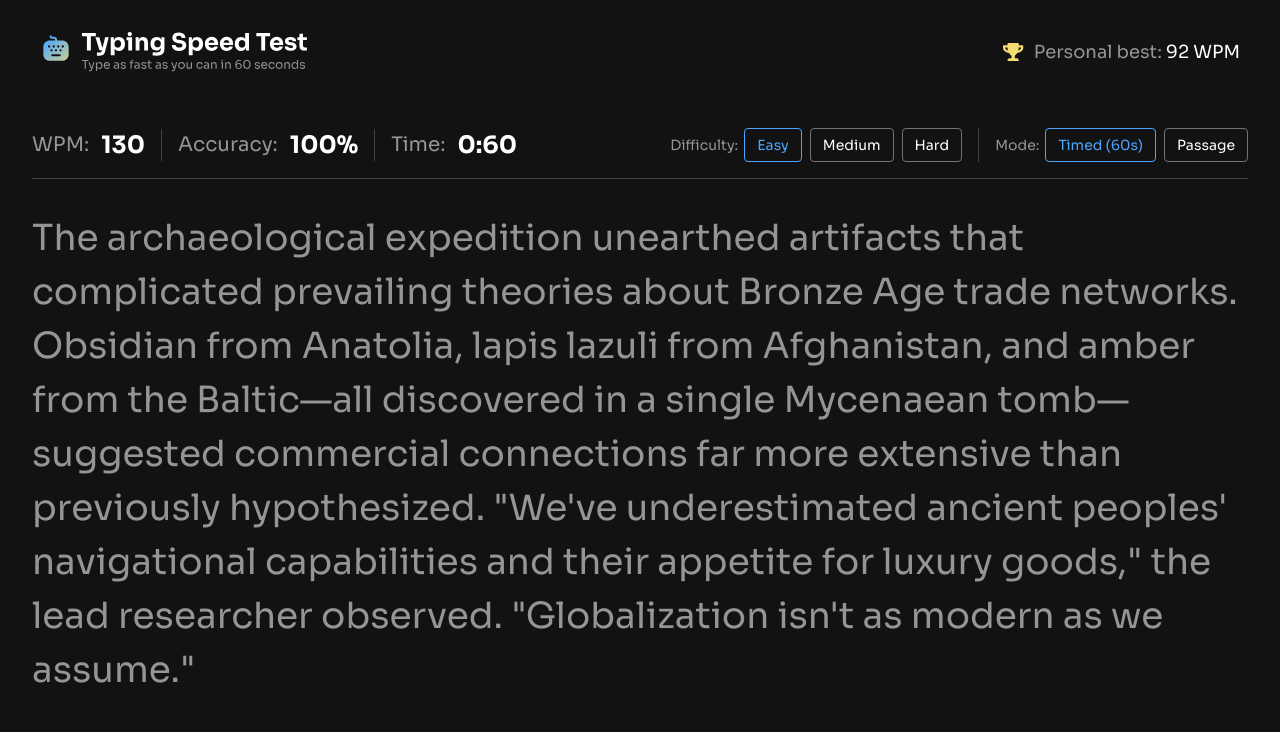
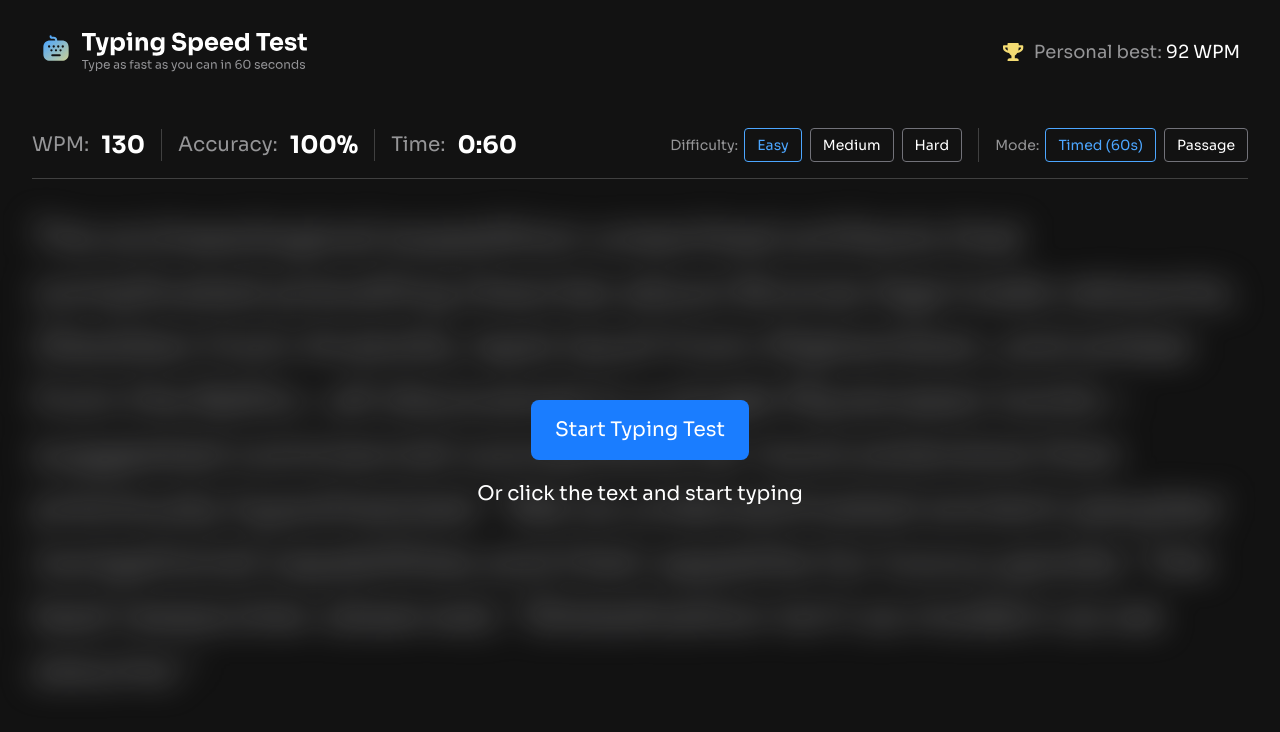
Before and after one commit to ruxy1212/typing-speed-test, a Next.js app: page / in a window 1280 px wide. Shown: the top 732 px of the page. Built offline with nearby package versions, Linux system fonts and the light colour scheme.

Commit message:
Created blurred background

```diff
--- a/src/components/_fragments/text-container.tsx
+++ b/src/components/_fragments/text-container.tsx
@@ -1,3 +1,15 @@
-export default function TextContainer({ children }: { children: React.ReactNode }) {
-    return <div className="text-ts-neutral-400 leading-normal text-3xl md:text-4xl">{children}</div>;
+export default function TextContainer({ children, isTyping, setIsTyping }: { children: React.ReactNode; isTyping?: boolean; setIsTyping: (isTyping: boolean) => void; }) {
+    return <div className="relative text-ts-neutral-400">
+        <div className={`leading-normal text-3xl md:text-4xl ${isTyping ? '' : 'blur-[16px]' }`}>
+            {children}
+        </div>
+        {!isTyping && (
+            <div className="absolute top-0 left-0 w-full h-full flex justify-center items-center">
+                <div className="flex flex-col justify-center items-center gap-4 md:gap-5">
+                    <button onClick={() => setIsTyping(true)} className="text-center bg-ts-blue-600 text-ts-neutral-0 text-xl rounded-lg cursor-pointer px-4 py-2 md:px-6 md:py-4">Start Typing Test</button>
+                    <span className="text-center text-ts-neutral-0 text-xl">Or click the text and start typing</span>
+                </div>
+            </div>
+        )}
+    </div>;
 }
--- a/src/components/main.tsx
+++ b/src/components/main.tsx
@@ -10,6 +10,7 @@ export type Mode = 'timed' | 'passage';
 export default function Main() {
     const [difficulty, setDifficulty] = useState<Difficulty>('easy');
     const [mode, setMode] = useState<Mode>('timed');
+    const [isTyping, setIsTyping] = useState<boolean>(false);
 
     return (
         <main className="flex flex-col gap-8">
@@ -22,7 +23,7 @@ export default function Main() {
                 onDifficultyChange={setDifficulty}
                 onModeChange={setMode}
             />
-            <TextContainer children={`The archaeological expedition unearthed artifacts that complicated prevailing theories about Bronze Age trade networks. Obsidian from Anatolia, lapis lazuli from Afghanistan, and amber from the Baltic—all discovered in a single Mycenaean tomb—suggested commercial connections far more extensive than previously hypothesized. "We've underestimated ancient peoples' navigational capabilities and their appetite for luxury goods," the lead researcher observed. "Globalization isn't as modern as we assume."`} />
+            <TextContainer isTyping={isTyping} setIsTyping={setIsTyping} children={`The archaeological expedition unearthed artifacts that complicated prevailing theories about Bronze Age trade networks. Obsidian from Anatolia, lapis lazuli from Afghanistan, and amber from the Baltic—all discovered in a single Mycenaean tomb—suggested commercial connections far more extensive than previously hypothesized. "We've underestimated ancient peoples' navigational capabilities and their appetite for luxury goods," the lead researcher observed. "Globalization isn't as modern as we assume."`} />
         </main>
     )
 }
```
